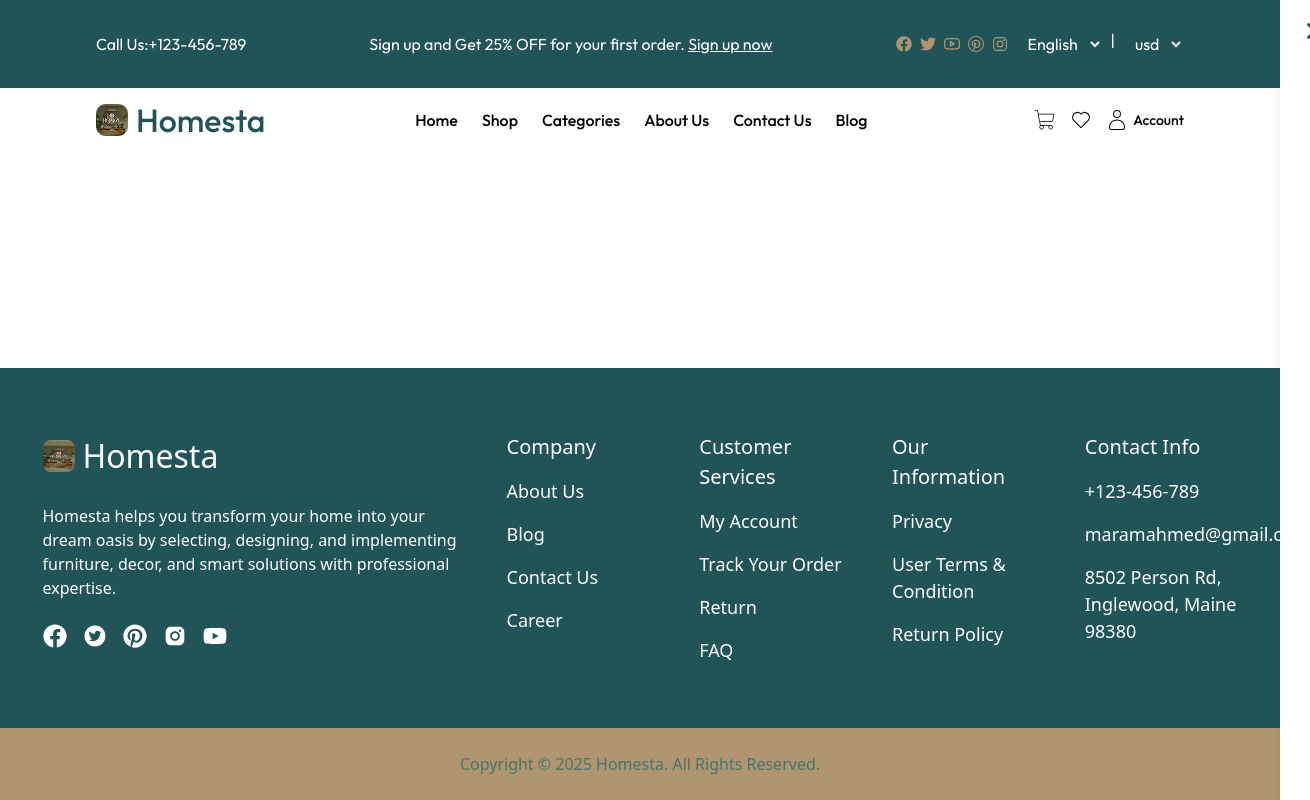
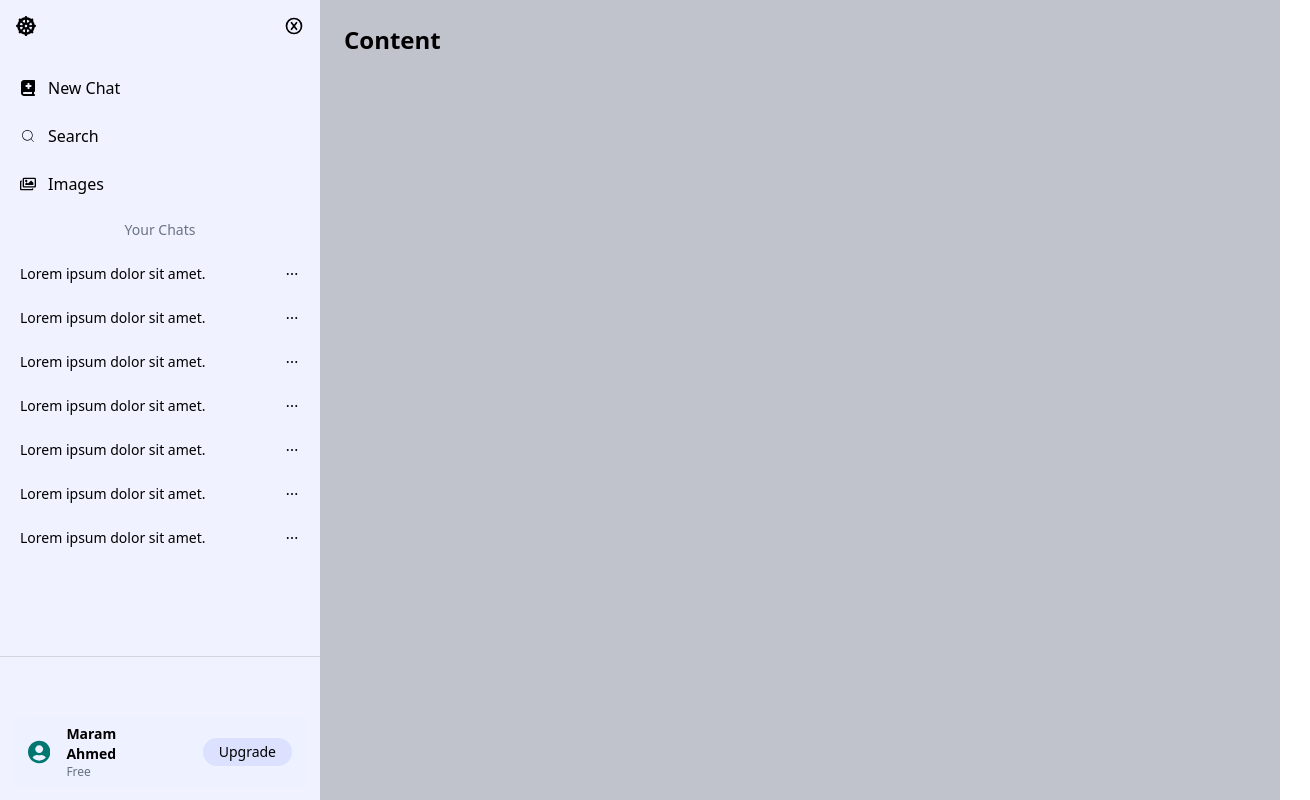
Before and after one commit to YaraThabet/Homesta-2, a React (Vite) app: page /chatai in a window 1280 px wide. Shown: the whole page, 1310 px wide, since content can reach past the window. Built offline with nearby package versions, Linux system fonts and the light colour scheme.

Commit message:
add setting

```diff
--- a/src/App.jsx
+++ b/src/App.jsx
@@ -1,5 +1,5 @@
 import React from "react";
-import { Routes, Route } from "react-router-dom";
+import { Routes, Route, useLocation } from "react-router-dom";
 import Footer from "./components/Footer.jsx";
 import Navbar from "./layouts/Navbar";
 import Category from './pages/Category.jsx';
@@ -13,11 +13,15 @@ import Checkout from './pages/checkout/Checkout.jsx';
 import ProductDetail from './pages/ProductDetail.jsx';
 import Analytics from './pages/analytics/Analytics.jsx';
 import Addproduct from './pages/addproduct/Addproduct.jsx';
+import Chatai from './pages/chatai/Chatai.jsx';
 
 const App = () => {
+  const location = useLocation();
+  const hideLayout = location.pathname.startsWith('/chatai');
+
   return (
     <div className="flex flex-col min-h-screen">
-      <Navbar />
+      {!hideLayout && <Navbar />}
       <main className="flex-grow">
         <Routes>
           <Route path="/" element={<Home/>} />
@@ -35,9 +39,10 @@ const App = () => {
            <Route path="/product/:id" element={<ProductDetail />} />
           <Route path="/analytics" element={<Analytics />} />
           <Route path="/addproduct" element={<Addproduct />} />
-        </Routes>
+          <Route path="/chatai" element={<Chatai />}   />
+           </Routes>
       </main>
-      <Footer />
+      {!hideLayout && <Footer />}
     </div>
   );
 };
--- /dev/null
+++ b/src/pages/chatai/Chatai.jsx
@@ -0,0 +1,12 @@
+import React from 'react'
+import Setting from './chat/Setting'
+
+const Chatai = () => {
+  return (
+    <div>
+      <Setting />
+    </div>
+  )
+}
+
+export default Chatai
--- /dev/null
+++ b/src/pages/chatai/chat/Setting.jsx
@@ -0,0 +1,122 @@
+import { useState } from "react";
+import { FaDharmachakra, FaBookMedical } from "react-icons/fa6";
+import { TbXboxX } from "react-icons/tb";
+import { FaRegImages } from "react-icons/fa";
+import { CiSearch } from "react-icons/ci";
+import { PiDotsThreeBold } from "react-icons/pi";
+import { FaUserCircle } from "react-icons/fa";
+
+export default function Setting() {
+  const [open, setOpen] = useState(true);
+
+  return (
+    <div className="flex h-screen overflow-hidden">
+      {/* Sidebar */}
+      <div
+        className={`relative bg-[#f0f3ff] text-black transition-all duration-300
+        ${open ? "w-80" : "w-16"}`}
+      >
+        {/* Header */}
+        <div className="flex items-center justify-between p-4">
+          {/* Chat Icon (Toggle) */}
+          <button
+            onClick={() => setOpen(!open)}
+            className="text-xl hover:text-blue-600"
+          >
+            <FaDharmachakra />
+          </button>
+
+          {/* X Icon */}
+          {open && (
+            <button
+              onClick={() => setOpen(false)}
+              className="text-xl hover:text-red-500"
+            >
+              <TbXboxX />
+            </button>
+          )}
+        </div>
+
+        {/* Menu */}
+        <ul className="mt-4 space-y-2 px-2">
+          <li className="px-3 py-2 hover:bg-gray-200 rounded">
+            <div className="flex items-center gap-3">
+              <FaBookMedical />
+              {open && <span>New Chat</span>}
+            </div>
+          </li>
+
+          <li className="px-3 py-2 hover:bg-gray-200 rounded">
+            <div className="flex items-center gap-3">
+              <CiSearch />
+              {open && <span>Search</span>}
+            </div>
+          </li>
+
+          <li className="px-3 py-2 hover:bg-gray-200 rounded">
+            <div className="flex items-center gap-3">
+              <FaRegImages />
+              {open && <span>Images</span>}
+            </div>
+          </li>
+        </ul>
+
+        {/* Chats Title */}
+        {open && (
+          <p className="text-center py-4 text-gray-500 text-sm">
+            Your Chats
+          </p>
+        )}
+
+        {/* Chat List */}
+        <div className="px-2 space-y-2 overflow-y-auto max-h-[45vh]">
+          {Array.from({ length: 7 }).map((_, i) => (
+            <div
+              key={i}
+              className="flex items-center justify-between px-3 py-2 rounded-md hover:bg-gray-200 cursor-pointer"
+            >
+              {open && (
+                <>
+                  <p className="text-sm truncate">
+                    Lorem ipsum dolor sit amet.
+                  </p>
+                  <PiDotsThreeBold />
+                </>
+              )}
+            </div>
+          ))}
+        </div>
+
+        <hr className="text-gray-300 mt-[100px]" />
+
+        {/* User Footer */}
+        <div className="absolute bottom-0 left-0 w-full p-3">
+          <div className="flex items-center justify-between gap-6 bg-[#eef1ff] rounded-xl px-4 py-2">
+            {/* User Info */}
+            <div className="flex items-center gap-4">
+              <FaUserCircle className="text-2xl text-teal-700" />
+              {open && (
+                <div className="leading-tight">
+                  <p className="text-sm font-semibold">Maram Ahmed</p>
+                  <p className="text-xs text-gray-500">Free</p>
+                </div>
+              )}
+            </div>
+
+            {/* Upgrade Button */}
+            {open && (
+              <button className="ml-4 bg-[#dbe1ff] text-sm px-4 py-1 rounded-full hover:bg-[#cdd4ff] transition">
+                Upgrade
+              </button>
+            )}
+          </div>
+        </div>
+      </div>
+
+      {/* Main Content */}
+      <div className="flex-1 bg-[#c0c2cc] p-6">
+        <h1 className="text-2xl font-bold"> Content</h1>
+      </div>
+    </div>
+  );
+}
```
